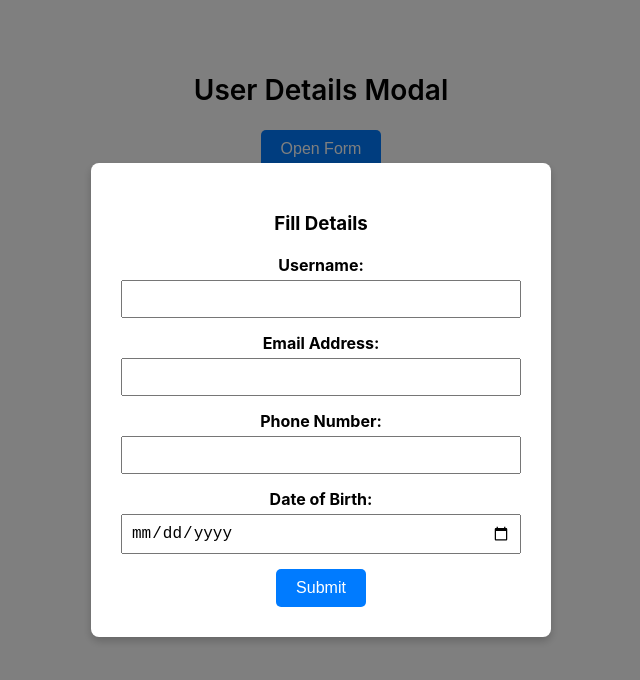
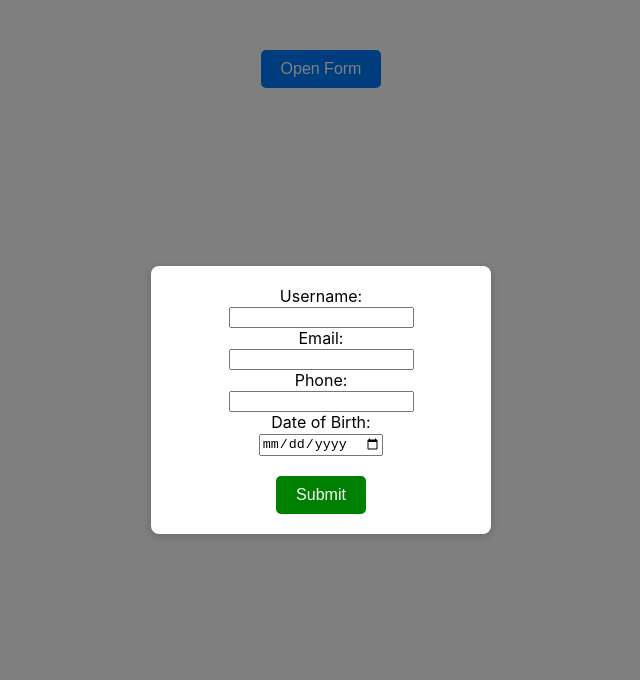
Before and after one commit to omkarchillal/XModal, a React (Create React App) app: page / in a window 1280 px wide. Both pictures are taken after a click on the button "Open Form". Shown: the top 680 px of the page, without its empty margins (319-959 px from the left). Built offline with nearby package versions, Linux system fonts and the light colour scheme.

Commit message:
third commit

```diff
--- a/src/Components/Form.jsx
+++ b/src/Components/Form.jsx
@@ -1,9 +1,7 @@
-import React, { useState, useEffect, useRef } from "react";
+import React, { useState, useEffect } from "react";
 
 const Form = () => {
   const [isModalOpen, setIsModalOpen] = useState(false);
-  const modalRef = useRef();
-
   const [formData, setFormData] = useState({
     username: "",
     email: "",
@@ -12,11 +10,7 @@ const Form = () => {
   });
 
   const handleInputChange = (e) => {
-    const { id, value } = e.target;
-    setFormData((prev) => ({
-      ...prev,
-      [id]: value,
-    }));
+    setFormData({ ...formData, [e.target.id]: e.target.value });
   };
 
   const handleSubmit = (e) => {
@@ -46,69 +40,36 @@ const Form = () => {
       alert("Please fill out the date of birth.");
       return;
     }
-
     const enteredDate = new Date(dob);
     const today = new Date();
     if (enteredDate > today) {
       alert("Invalid date of birth. Date of birth cannot be in the future");
       return;
     }
-
     alert("Form submitted successfully!");
     setFormData({ username: "", email: "", phone: "", dob: "" });
     setIsModalOpen(false);
   };
 
-  useEffect(() => {
   const handleOutsideClick = (e) => {
-      if (isModalOpen && modalRef.current && !modalRef.current.contains(e.target)) {
+    if (e.target.className === "modal") {
       setIsModalOpen(false);
     }
   };
 
-    document.addEventListener("mousedown", handleOutsideClick);
+  useEffect(() => {
+    document.addEventListener("click", handleOutsideClick);
     return () => {
-      document.removeEventListener("mousedown", handleOutsideClick);
+      document.removeEventListener("click", handleOutsideClick);
     };
-  }, [isModalOpen]);
+  }, []);
 
-  //   allstyles
-  const modalStyle = {
-    position: "fixed",
-    top: 0,
-    left: 0,
-    width: "100%",
-    height: "100%",
-    background: "rgba(0, 0, 0, 0.5)",
-    display: "flex",
-    justifyContent: "center",
-    alignItems: "center",
-    zIndex: 1000,
-  };
-
-  const modalContentStyle = {
-    background: "#fff",
-    padding: "30px",
-    borderRadius: "8px",
-    width: "400px",
-    boxShadow: "0 4px 8px rgba(0, 0, 0, 0.2)",
-  };
-
-  const labelStyle = {
-    display: "block",
-    marginBottom: "5px",
-    fontWeight: "bold",
-  };
-
-  const inputStyle = {
-    width: "100%",
-    padding: "8px",
-    fontSize: "1rem",
-    marginBottom: "15px",
-    boxSizing: "border-box",
-  };
-
-  const buttonStyle = {
+  return (
+    <div id="root" style={{ textAlign: "center", paddingTop: "50px" }}>
+      <button
+        className="openForm-button"
+        onClick={() => setIsModalOpen(true)}
+        style={{
           padding: "10px 20px",
           backgroundColor: "#007bff",
           border: "none",
@@ -116,66 +77,77 @@ const Form = () => {
           fontSize: "1rem",
           borderRadius: "5px",
           cursor: "pointer",
-  };
-
-  return (
-    <div id="root" style={{ textAlign: "center", paddingTop: "50px" }}>
-      <h2 style={{ fontSize: "28px", fontWeight: "600" }}>User Details Modal</h2>
-
-      <button onClick={() => setIsModalOpen(true)} style={buttonStyle} className="openForm-button">
+        }}>
         Open Form
       </button>
 
       {isModalOpen && (
-        <div className="modal" style={modalStyle}>
-          <div className="modal-content" style={modalContentStyle} ref={modalRef}>
-            <h3 style={{ marginBottom: "20px" }}>Fill Details</h3>
+        <div
+          className="modal"
+          style={{
+            position: "fixed",
+            top: 0,
+            left: 0,
+            width: "100%",
+            height: "100%",
+            backgroundColor: "rgba(0, 0, 0, 0.5)",
+            display: "flex",
+            justifyContent: "center",
+            alignItems: "center",
+          }}>
+          <div
+            className="modal-content"
+            style={{
+              backgroundColor: "white",
+              padding: "20px",
+              borderRadius: "8px",
+              boxShadow: "0 2px 10px rgba(0,0,0,0.2)",
+              minWidth: "300px",
+            }}>
             <form onSubmit={handleSubmit}>
-              <label htmlFor="username" style={labelStyle}>
-                Username:
-              </label>
+              <div>
+                <label htmlFor="username">Username:</label>
+                <br />
                 <input
+                  id="username"
                   type="text"
-                id="username"
                   value={formData.username}
                   onChange={handleInputChange}
-                style={inputStyle}
                 />
-
-              <label htmlFor="email" style={labelStyle}>
-                Email Address:
-              </label>
+              </div>
+              <div>
+                <label htmlFor="email">Email:</label>
+                <br />
                 <input
+                  id="email"
                   type="email"
-                id="email"
                   value={formData.email}
                   onChange={handleInputChange}
-                style={inputStyle}
                 />
-
-              <label htmlFor="phone" style={labelStyle}>
-                Phone Number:
-              </label>
-              <input
-                type="text"
-                id="phone"
-                value={formData.phone}
-                onChange={handleInputChange}
-                style={inputStyle}
-              />
-
-              <label htmlFor="dob" style={labelStyle}>
-                Date of Birth:
-              </label>
-              <input
-                type="date"
-                id="dob"
-                value={formData.dob}
-                onChange={handleInputChange}
-                style={inputStyle}
-              />
-
-              <button className="submit-button" type="submit" style={buttonStyle}>
+              </div>
+              <div>
+                <label htmlFor="phone">Phone:</label>
+                <br />
+                <input id="phone" type="tel" value={formData.phone} onChange={handleInputChange} />
+              </div>
+              <div>
+                <label htmlFor="dob">Date of Birth:</label>
+                <br />
+                <input id="dob" type="date" value={formData.dob} onChange={handleInputChange} />
+              </div>
+              <br />
+              <button
+                type="submit"
+                className="submit-button"
+                style={{
+                  padding: "10px 20px",
+                  backgroundColor: "green",
+                  border: "none",
+                  color: "white",
+                  fontSize: "1rem",
+                  borderRadius: "5px",
+                  cursor: "pointer",
+                }}>
                 Submit
               </button>
             </form>
```
Lines whose indentation alone changed are shown as unchanged.
